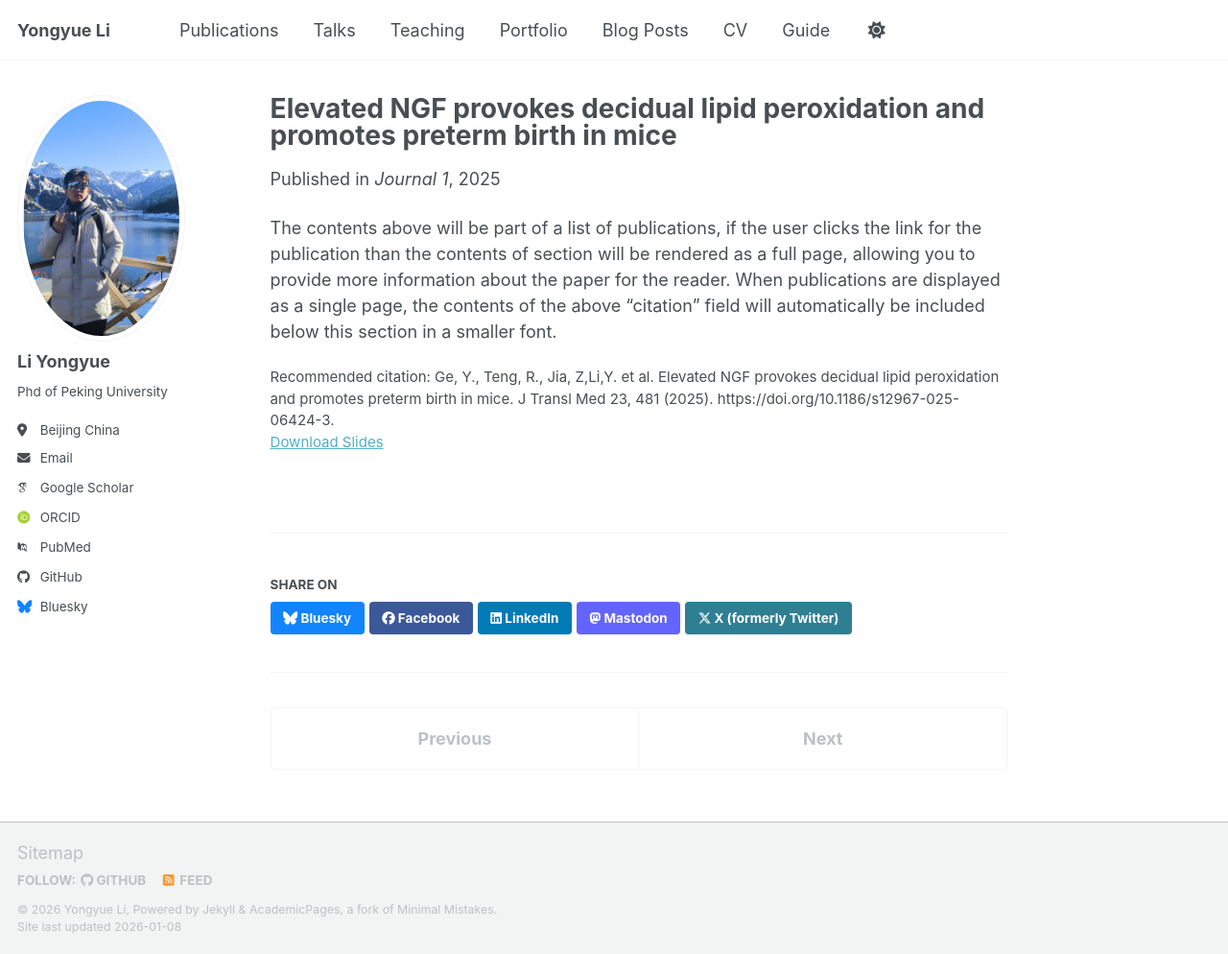
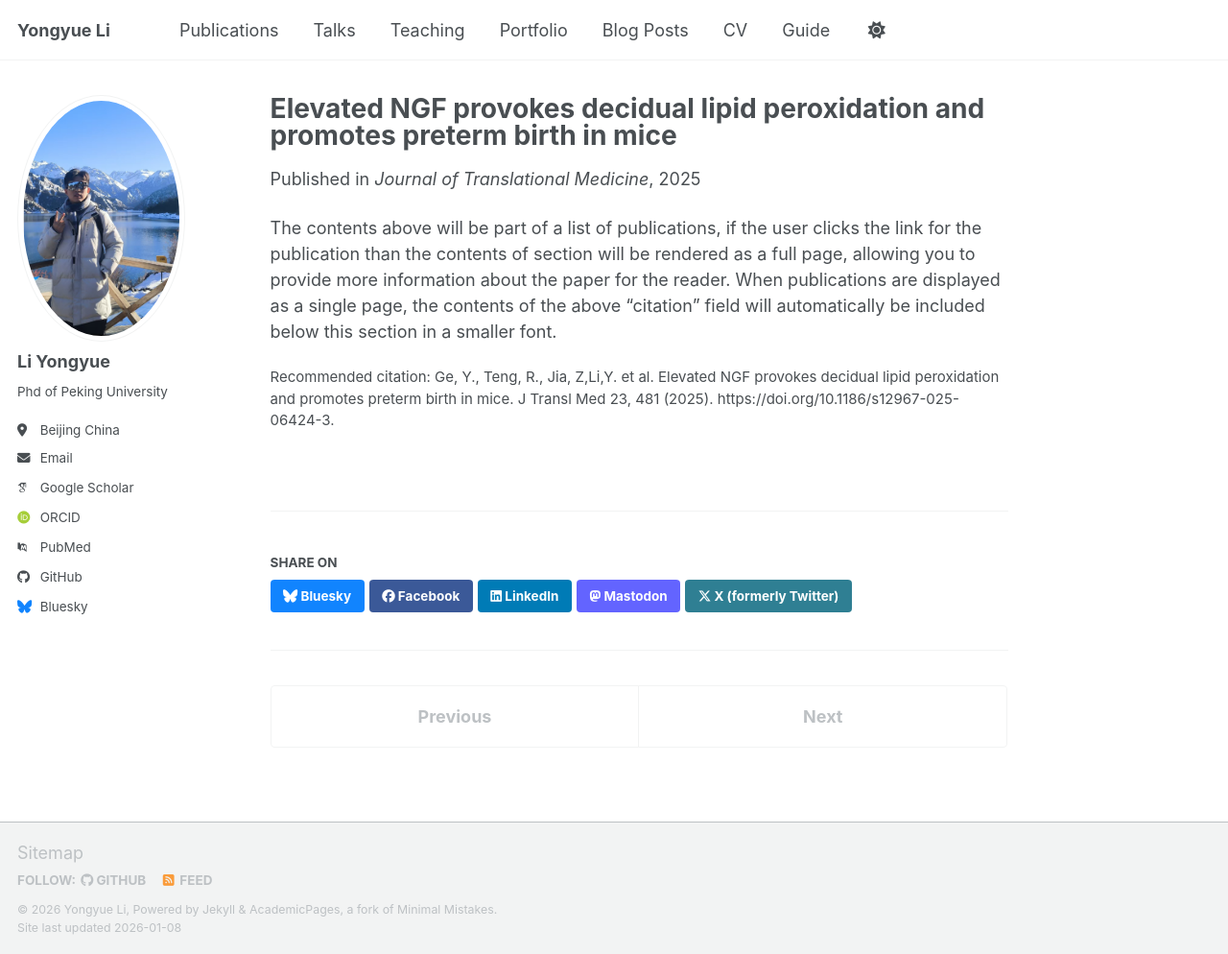
Before and after one commit to leeyongyue1019-spec/leeyongyue1019-spec.github.io, a Jekyll site: the page built from _publications/2009-10-01-paper-title-number-1.md, in a window 1280 px wide and 994 px high. Shown: the whole window at 96% size. Built offline with Jekyll 4.4.1, drawn with Linux system fonts in a browser that asks for light colours; some web fonts are replaced; a script bundle is joined from its source files by our own code; library files that are not in the unit come from our copies.

Commit message:
Update 2009-10-01-paper-title-number-1.md

```diff
--- a/_publications/2009-10-01-paper-title-number-1.md
+++ b/_publications/2009-10-01-paper-title-number-1.md
@@ -5,8 +5,8 @@ category: manuscripts
 permalink: /publication/2009-10-01-paper-title-number-1
 excerpt: 'This article is a collaborative effort involving work with other laboratories..'
 date: 2025-04-28
-venue: 'Journal 1'
-slidesurl: '(https://link.springer.com/article/10.1186/s12967-025-06424-3?utm_source=xmol&utm_medium=affiliate&utm_content=meta&utm_campaign=DDCN_1_GL01_metadata)'
+venue: ' Journal of Translational Medicine'
+
 
 citation: 'Ge, Y., Teng, R., Jia, Z,Li,Y. et al. Elevated NGF provokes decidual lipid peroxidation and promotes preterm birth in mice. J Transl Med 23, 481 (2025). https://doi.org/10.1186/s12967-025-06424-3.'
 ---
```
